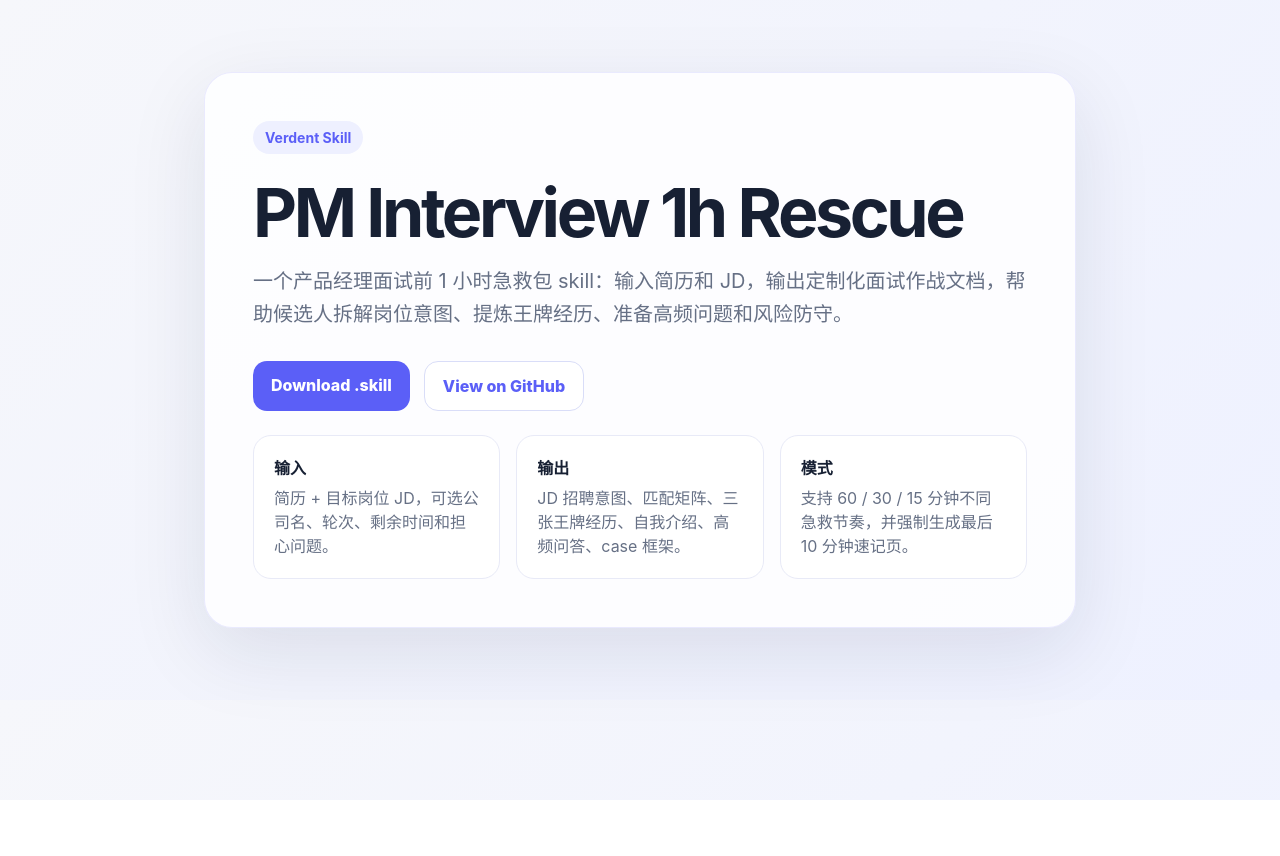
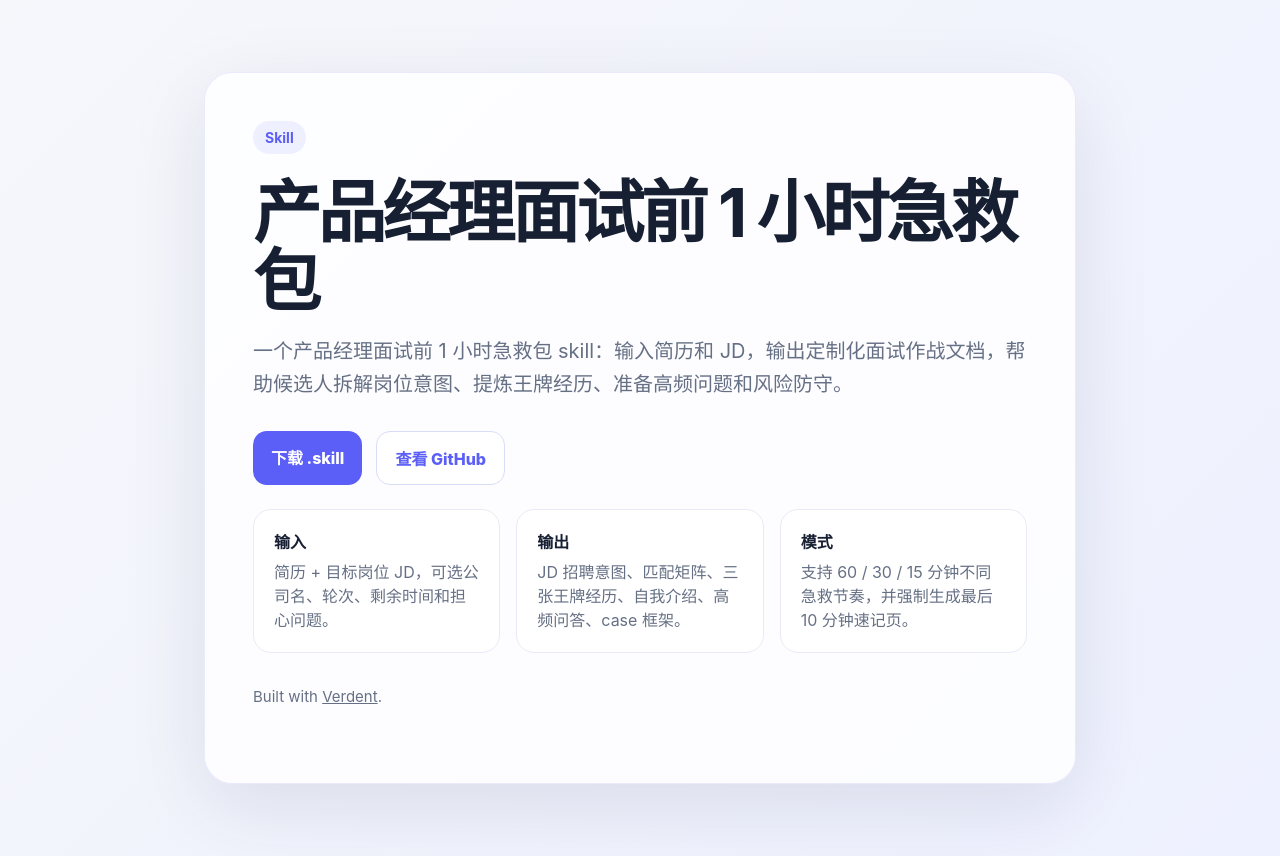
Before and after one commit to zebrazjx/pm-interview-1h-rescue, a plain HTML site: page index.html in a window 1280 px wide. Before the commit the page ends 800 px from the top, so only its background shows below. Drawn offline with Linux system fonts and the light colour scheme.

Commit message:
Localize public docs to Chinese

```diff
--- a/index.html
+++ b/index.html
@@ -3,7 +3,7 @@
 <head>
   <meta charset="utf-8">
   <meta name="viewport" content="width=device-width, initial-scale=1">
-  <title>PM Interview 1h Rescue</title>
+  <title>产品经理面试前 1 小时急救包</title>
   <style>
     :root { color-scheme: light; --ink:#172033; --muted:#667085; --brand:#5b5ff7; --bg:#f6f7fb; --card:#fff; }
     * { box-sizing: border-box; }
@@ -27,18 +27,19 @@
 <body>
   <main>
     <section class="hero">
-      <span class="tag">Verdent Skill</span>
-      <h1>PM Interview 1h Rescue</h1>
+      <span class="tag">Skill</span>
+      <h1>产品经理面试前 1 小时急救包</h1>
       <p>一个产品经理面试前 1 小时急救包 skill：输入简历和 JD，输出定制化面试作战文档，帮助候选人拆解岗位意图、提炼王牌经历、准备高频问题和风险防守。</p>
       <div class="actions">
-        <a class="btn primary" href="./pm-interview-1h-rescue.skill">Download .skill</a>
-        <a class="btn secondary" href="https://github.com/zebrazjx/pm-interview-1h-rescue">View on GitHub</a>
+        <a class="btn primary" href="./pm-interview-1h-rescue.skill">下载 .skill</a>
+        <a class="btn secondary" href="https://github.com/zebrazjx/pm-interview-1h-rescue">查看 GitHub</a>
       </div>
       <div class="grid">
         <div class="card"><strong>输入</strong>简历 + 目标岗位 JD，可选公司名、轮次、剩余时间和担心问题。</div>
         <div class="card"><strong>输出</strong>JD 招聘意图、匹配矩阵、三张王牌经历、自我介绍、高频问答、case 框架。</div>
         <div class="card"><strong>模式</strong>支持 60 / 30 / 15 分钟不同急救节奏，并强制生成最后 10 分钟速记页。</div>
       </div>
+      <p style="margin-top:32px;font-size:15px;">Built with <a href="https://www.verdent.ai">Verdent</a>.</p>
     </section>
   </main>
 </body>
```
Also changed, not shown: 1 other file.
